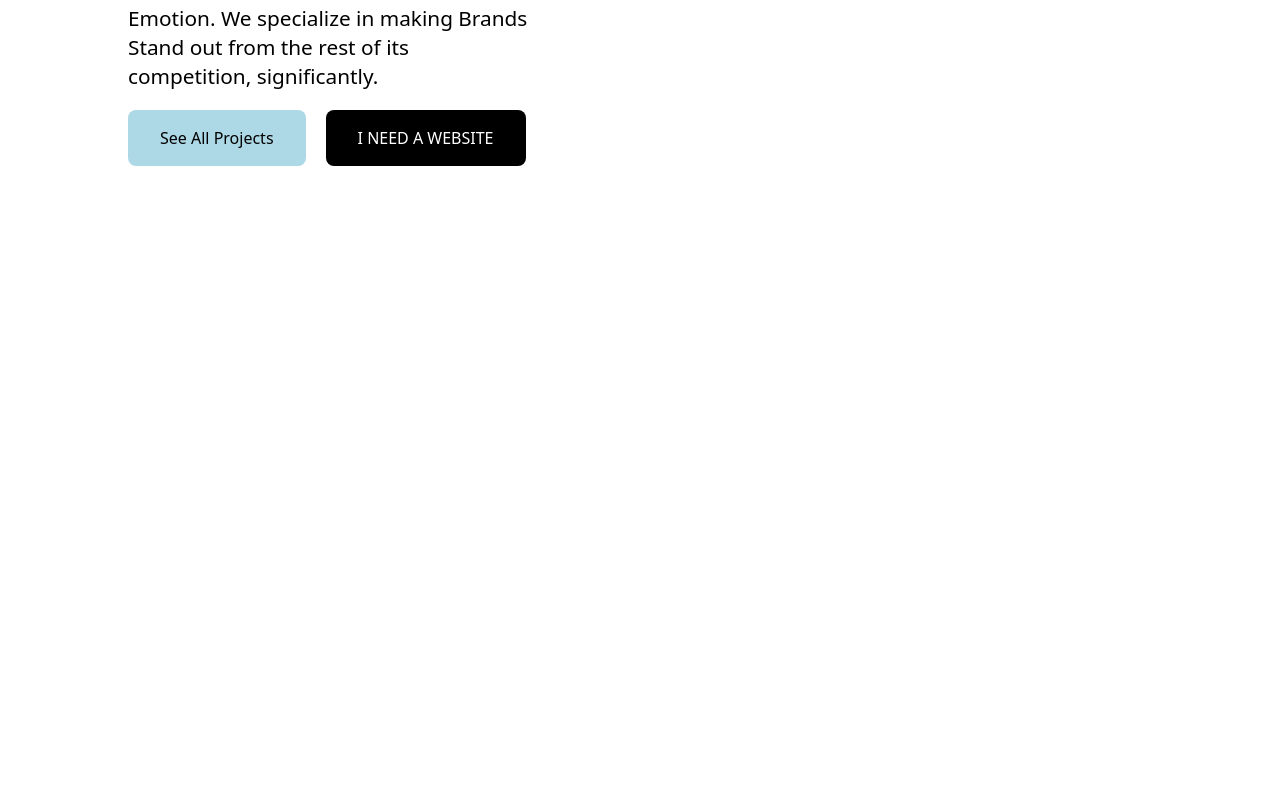
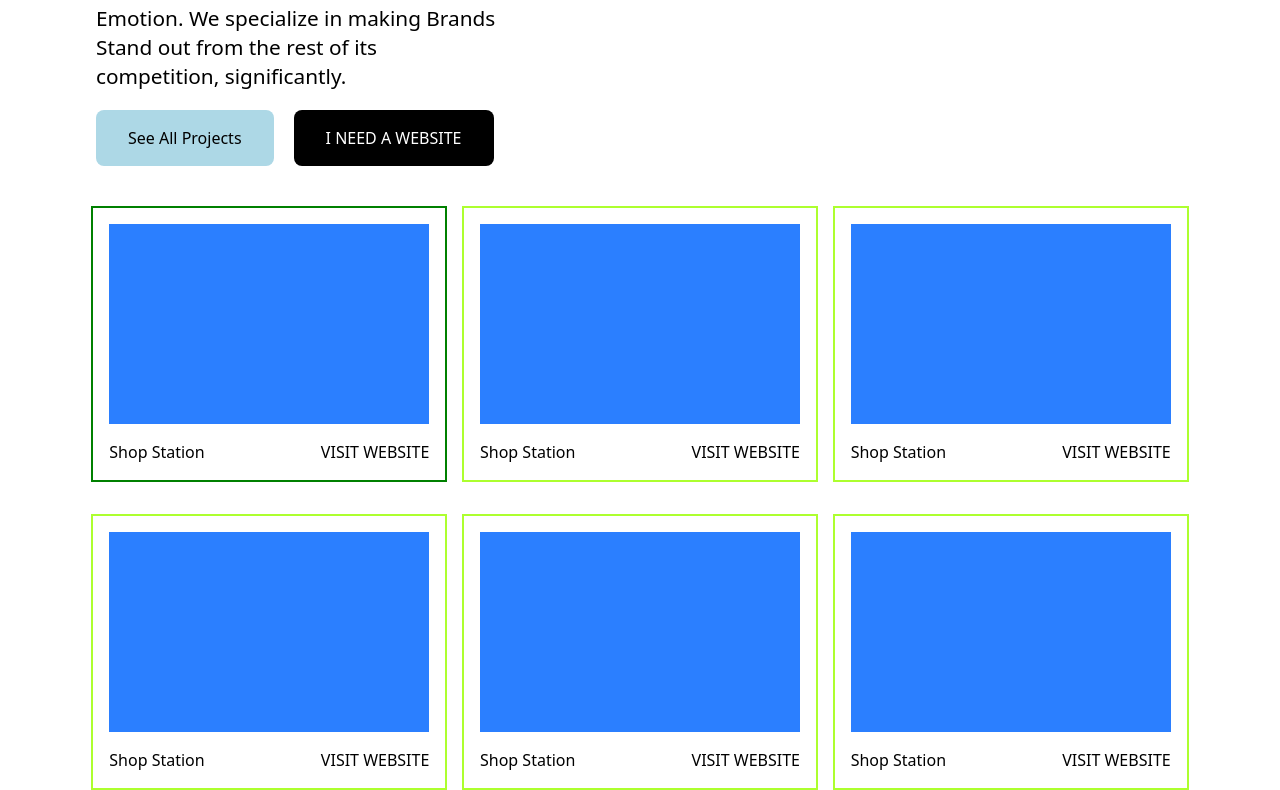
Before and after one commit to Creative-mindset21/web-agency-portfolio, a React (Vite) app: page / in a window 1280 px wide. Shown: the part 813-1603 px from the top of the page. Before the commit the page ends 1019 px from the top, so only its background shows below. Built offline with nearby package versions, Linux system fonts and the light colour scheme.

Commit message:
created and styled the projects section

```diff
--- a/src/components/Header.jsx
+++ b/src/components/Header.jsx
@@ -8,7 +8,7 @@ const Header = () => {
 
   return (
     <header className=' bg-bg-color text-black font-poppins fixed top-0 left-0 right-0'>
-      <div className='flex py-5 lg:p-5 items-center justify-between wrapper'>
+      <div className='flex py-5 lg:py-5 items-center justify-between wrapper'>
         <a href="" className="text-3xl">Creative</a>
 
         <nav className='hidden lg:flex gap-10 items-center'>
--- a/src/components/Hero.jsx
+++ b/src/components/Hero.jsx
@@ -1,5 +1,6 @@
 import { NavLink, Link } from "react-router-dom"
 import About from "./About"
+import Projects from "./Projects"
 
 const Hero = () => {
   return (
@@ -18,6 +19,7 @@ const Hero = () => {
         <div className="mt-10 h-2 bg-black"></div>
 
         <About />
+        <Projects />
     </main>
   )
 }
--- /dev/null
+++ b/src/components/Projects.jsx
@@ -0,0 +1,59 @@
+import React from 'react'
+
+const Projects = () => {
+  return (
+    <section className='wrapper max-w-[70%] px-3'>
+        <div className="cards">
+            <div className="card">
+                <div className='w-80 h-50 bg-blue-500'></div>
+                <div className='texts'>
+                    <p>Shop Station</p>
+                    <a href="#">VISIT WEBSITE</a>
+                </div>
+            </div>
+
+            <div className="card">
+                <div className='w-80 h-50 bg-blue-500'></div>
+                <div className='texts'>
+                    <p>Shop Station</p>
+                    <a href="#">VISIT WEBSITE</a>
+                </div>
+            </div>
+
+            <div className="card">
+                <div className='w-80 h-50 bg-blue-500'></div>
+                <div className='texts'>
+                    <p>Shop Station</p>
+                    <a href="#">VISIT WEBSITE</a>
+                </div>
+            </div>
+
+            <div className="card">
+                <div className='w-80 h-50 bg-blue-500'></div>
+                <div className='texts'>
+                    <p>Shop Station</p>
+                    <a href="#">VISIT WEBSITE</a>
+                </div>
+            </div>
+
+            <div className="card">
+                <div className='w-80 h-50 bg-blue-500'></div>
+                <div className='texts'>
+                    <p>Shop Station</p>
+                    <a href="#">VISIT WEBSITE</a>
+                </div>
+            </div>
+
+            <div className="card">
+                <div className='w-80 h-50 bg-blue-500'></div>
+                <div className='texts'>
+                    <p>Shop Station</p>
+                    <a href="#">VISIT WEBSITE</a>
+                </div>
+            </div>
+        </div>
+    </section>
+  )
+}
+
+export default Projects
--- a/src/index.css
+++ b/src/index.css
@@ -23,7 +23,7 @@
 
 @layer components {
   .wrapper {
-    max-inline-size: 80%;
+    max-inline-size: 85%;
     margin-inline: auto;
   }
 
@@ -34,4 +34,27 @@
     border-radius: 100vmax;
   }
 
+  .cards {
+    display: grid;
+    grid-template-columns: repeat(auto-fill, minmax(100px, 1fr));
+    column-gap: 15rem;
+    row-gap: 2rem;
+    justify-items: center;
+  }
+
+  .card {
+    border: 2px solid greenyellow;
+    padding: 1rem;
+  }
+
+  .card:first-child {
+    border-color: green;
+  }
+
+  .texts {
+    padding-top: 1rem;
+    display: flex;
+    align-items: center;
+    justify-content: space-between;
+  }
 }
```
